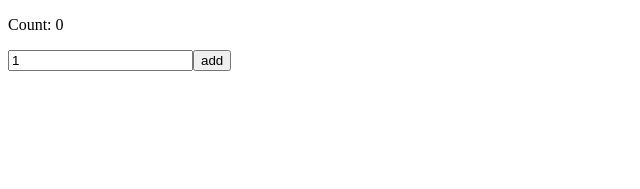
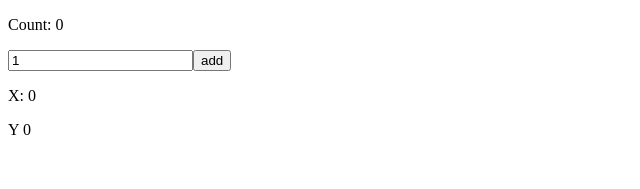
Before and after one commit to ikachinskaya/React, a React (Create React App) app: page / in a window 1280 px wide. Shown: the top 189 px of the page, without its empty margins (0-640 px from the left). Built offline with nearby package versions, Linux system fonts and the light colour scheme.

Commit message:
Add Hooks useState. MouseTracker component.

```diff
--- a/src/App.js
+++ b/src/App.js
@@ -1,9 +1,15 @@
 import { Component } from "react";
 import CounterWithHooks from "./components/CounterWithHooks/counter.jsx";
+import MouseTracker from "./components/MouseTracker/mouseTracker.jsx";
 
 class App extends Component {
   render() {
-    return <CounterWithHooks />;
+    return (
+      <>
+        <CounterWithHooks />
+        <MouseTracker />
+      </>
+    );
   }
 }
 
--- /dev/null
+++ b/src/components/MouseTracker/mouseTracker.jsx
@@ -0,0 +1,28 @@
+import React from "react";
+import { useState } from "react/cjs/react.development";
+
+const MouseTracker = (props) => {
+  const [coordinates, setCoordinates] = useState({
+    x: 0,
+    y: 0,
+  });
+
+  const mouseMoveHandler = (e) => {
+    setCoordinates({
+      x: e.clientX,
+      y: e.clientY,
+    });
+  };
+
+  //так не делать, ререндерится
+  //document.body.addEventListener("mousemove", mouseMoveHandler);
+
+  return (
+    <div style={{ height: "100vh" }} onMouseMove={mouseMoveHandler}>
+      <p>X: {coordinates.x}</p>
+      <p>Y {coordinates.y}</p>
+    </div>
+  );
+};
+
+export default MouseTracker;
```
